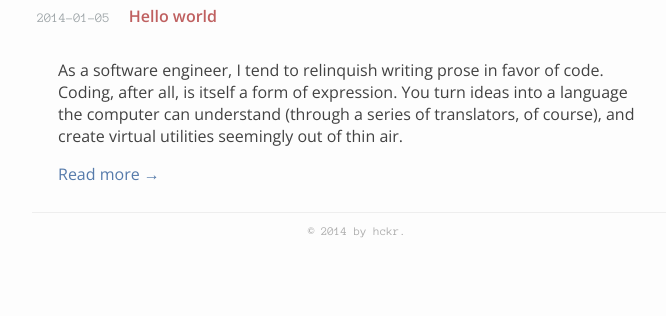
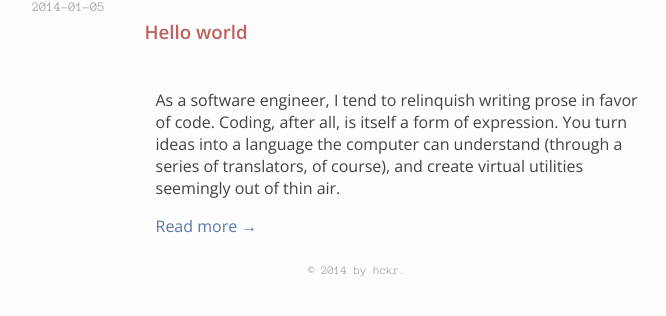
Before and after one commit to bitjockey42/astrohckr.github.io, a Jekyll site: the page built from index.md, in a window 1280 px wide. Shown: the top 316 px of the page, without its empty margins (283-949 px from the left). Built offline with Jekyll 4.4.1, drawn with Linux system fonts in a browser that asks for light colours; Markdown is read by kramdown in place of the engine named in the settings.

Commit message:
Put in rows and columns

```diff
--- a/_layouts/blog.html
+++ b/_layouts/blog.html
@@ -6,19 +6,20 @@
 
 <div class="blog-index">
   {% for post in site.posts %}
-  <div class="blog-row">
-    <header>
-      <div class="blog-info">
 
-        <time class="blog-date" pubdate="pubdate">{{ post.date|date: "%Y-%m-%d" }}</time>
-        <a class="blog-title" href="{{ post.url }}">{{ post.title }}</a>
+  <div class="row">
 
+    <div class="col-1">
+      <time class="blog-date" pubdate="pubdate">{{ post.date|date: "%Y-%m-%d" }}</time>
+    </div>
+
+    <div class="col-2">
+      <h3><a class="blog-title" href="{{ post.url }}">{{ post.title }}</a></h3>
+
+      <div class="blog-content">
+        <p>{{ post.excerpt|markdownify }}</p>
+        <p><a href="{{ post.url }}">Read more &rarr;</a></p>
       </div>
-    </header>
-
-    <div class="blog-content">
-      <p>{{ post.excerpt|markdownify }}</p>
-      <p><a href="{{ post.url }}">Read more &rarr;</a></p>
     </div>
 
   </div>
--- a/assets/stylesheets/layout.css
+++ b/assets/stylesheets/layout.css
@@ -4,10 +4,7 @@
 }
 
 .row {
-    border-bottom: solid #d0d0d0 2px;
-    border-left: solid #dadada 2px;
-    border-right: solid #d0d0d0 2px;
-    border-radius: 2px;
+    clear: both;
 }
 
 .col-1 {
```
